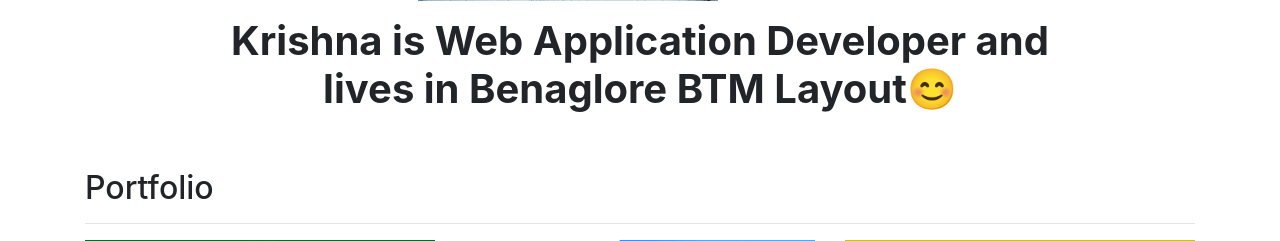
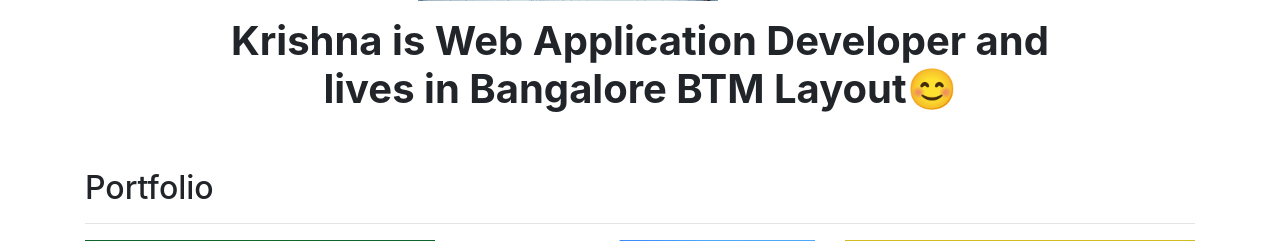
Before and after one commit to krishnaraj-android/D-jango-myPortfolio, a Django app: page / in a window 1280 px wide. Shown: the part 471-712 px from the top of the page. Run offline with Django 3.2, Linux system fonts and the light colour scheme; data comes from the database, SQL or seed files in the repository; some libraries are stand-ins or nearby versions.

Commit message:
second commit

```diff
--- a/portfolio/templates/portfolio/home.html
+++ b/portfolio/templates/portfolio/home.html
@@ -14,7 +14,7 @@
 <div class="row justify-content-center mb-3">
   <div class="col-md-9 text-center">
     <h1 id="hometext" class="font-weight-bold">
-      Krishna is Web Application Developer and lives in Benaglore BTM Layout😊
+      Krishna is Web Application Developer and lives in Bangalore BTM Layout😊
     </h1>
   </div>
 </div>
```
